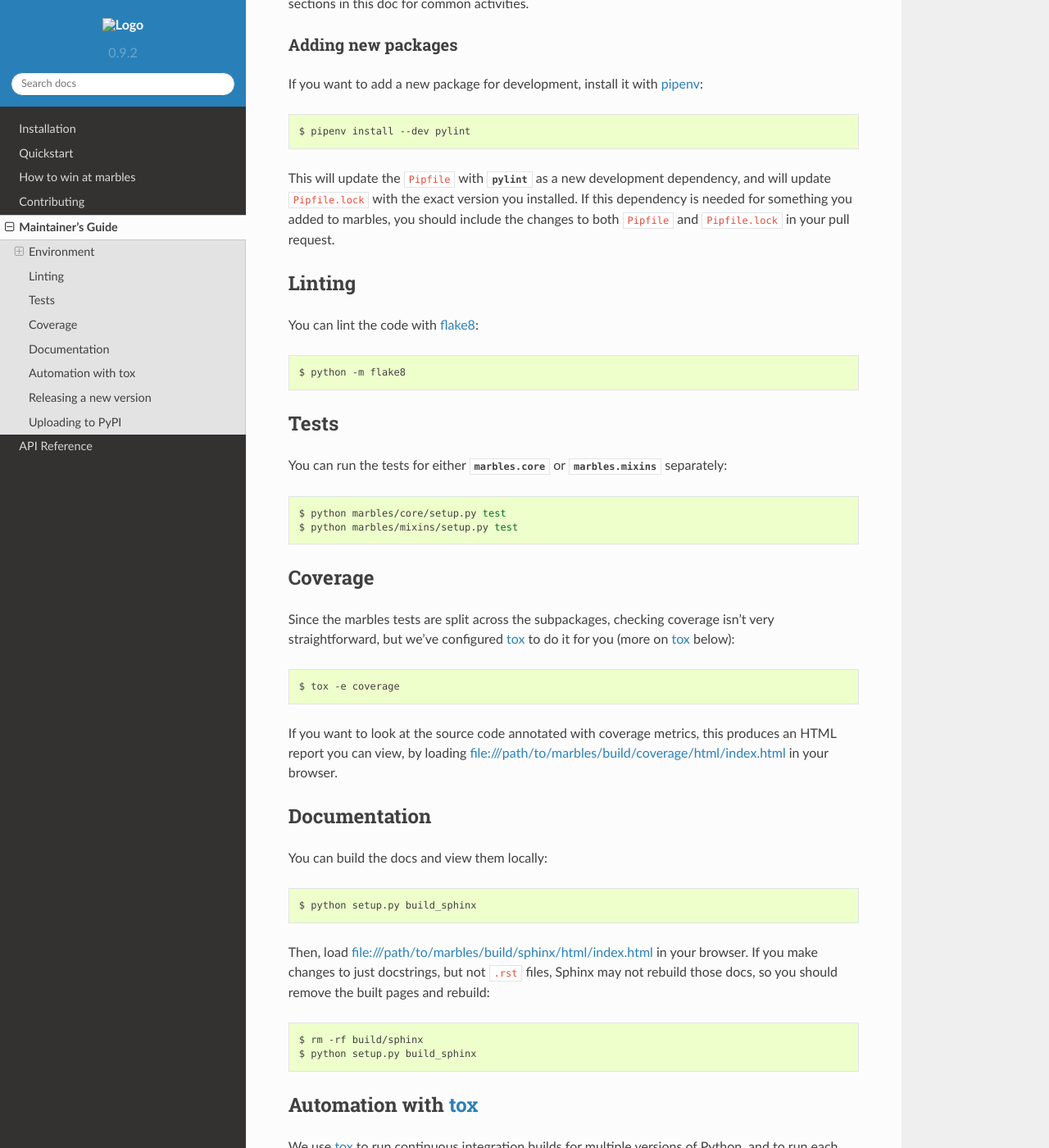
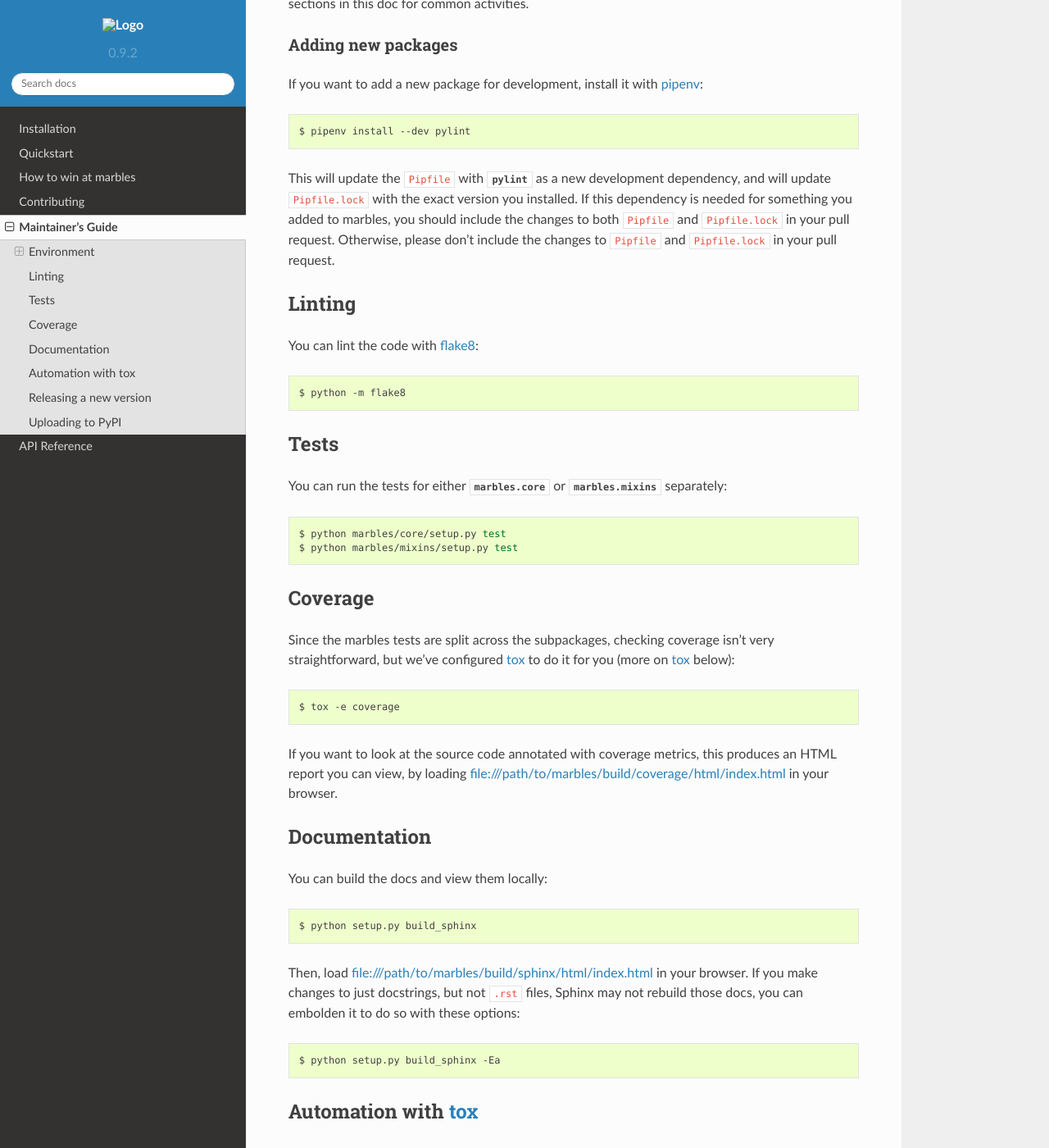
Before and after one commit to twosigma/marbles, a Sphinx documentation site: the page built from docs/maintaining.rst, in a window 1280 px wide and 1400 px high, scrolled down 640 px. Shown: the whole window at 82% size. Built offline with Sphinx 7.4.7 and the Read the Docs theme 2.0.0, drawn with Linux system fonts in a browser that asks for light colours; the version number is read from the project's files by our own code.

Commit message:
Added build_sphinx -Ea and a note about Pipfiles

```diff
--- a/docs/maintaining.rst
+++ b/docs/maintaining.rst
@@ -40,6 +40,8 @@ This will update the :file:`Pipfile` with :mod:`pylint` as a new
 development dependency, and will update :file:`Pipfile.lock` with the
 exact version you installed. If this dependency is needed for
 something you added to marbles, you should include the changes to both
+:file:`Pipfile` and :file:`Pipfile.lock` in your pull
+request. Otherwise, please don't include the changes to
 :file:`Pipfile` and :file:`Pipfile.lock` in your pull request.
 
 Linting
@@ -81,11 +83,10 @@ You can build the docs and view them locally::
 
 Then, load file:///path/to/marbles/build/sphinx/html/index.html in
 your browser. If you make changes to just docstrings, but not
-:file:`.rst` files, Sphinx may not rebuild those docs, so you should
-remove the built pages and rebuild::
+:file:`.rst` files, Sphinx may not rebuild those docs, you can
+embolden it to do so with these options::
 
-    $ rm -rf build/sphinx
-    $ python setup.py build_sphinx
+    $ python setup.py build_sphinx -Ea
 
 Automation with `tox`_
 ----------------------
```
Also changed, not shown: 1 other file.
